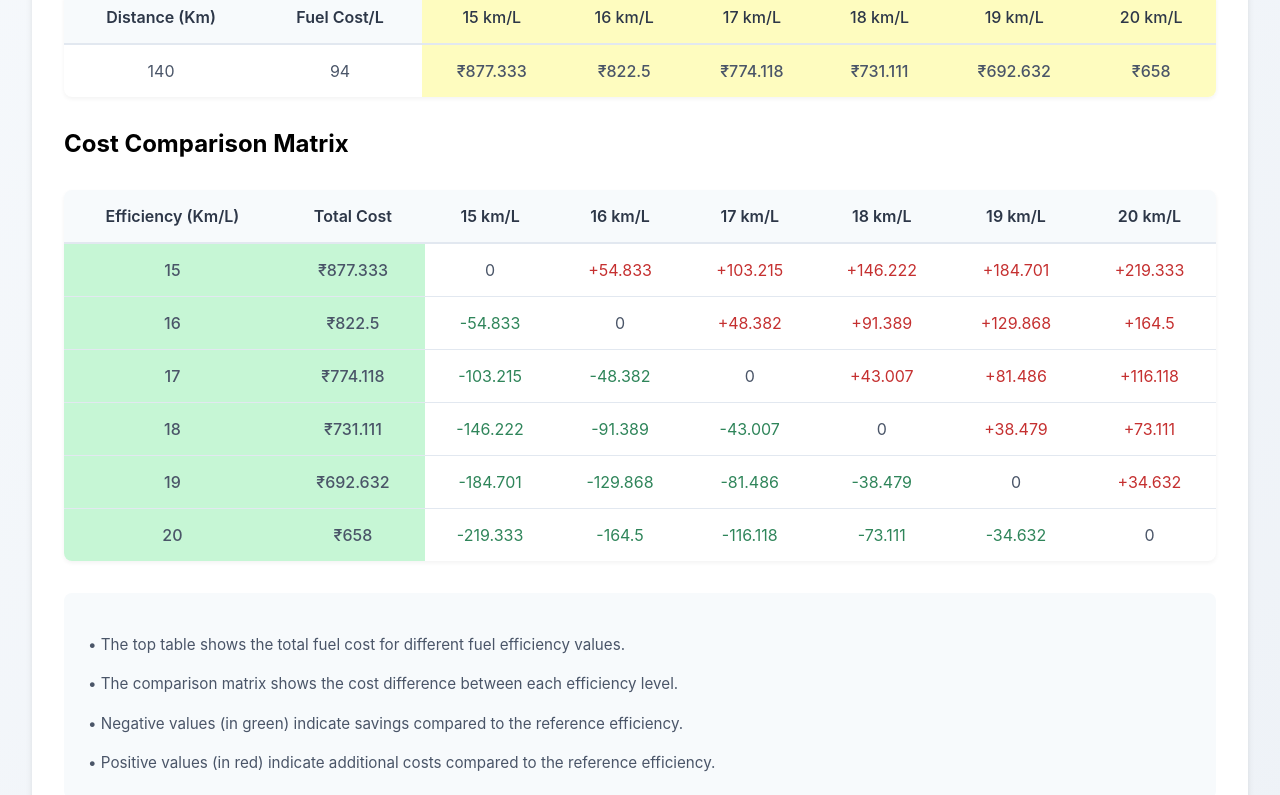
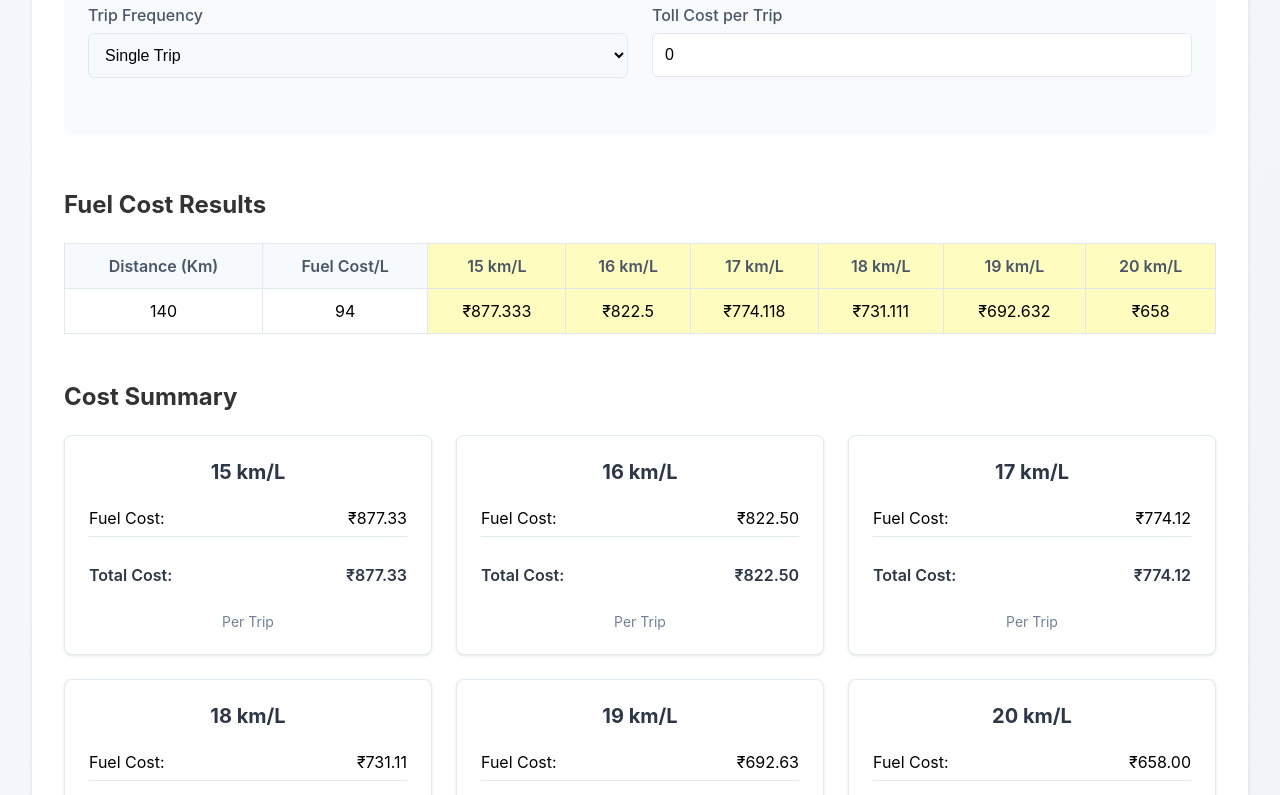
Before and after one commit to parthbhalara/fuel-calculator, a React (Create React App) app: page / in a window 1280 px wide. Shown: the part 365-1160 px from the top of the page. Built offline with nearby package versions, Linux system fonts and the light colour scheme.

Commit message:
Initial commit

```diff
--- a/src/components/FuelCalculator.css
+++ b/src/components/FuelCalculator.css
@@ -1,136 +1,178 @@
 .fuel-calculator {
-  font-family: -apple-system, BlinkMacSystemFont, 'Segoe UI', Roboto, Oxygen,
-    Ubuntu, Cantarell, 'Fira Sans', 'Droid Sans', 'Helvetica Neue', sans-serif;
-  background: white;
-  border-radius: 12px;
-  box-shadow: 0 4px 6px rgba(0, 0, 0, 0.1);
+  font-family: -apple-system, BlinkMacSystemFont, 'Segoe UI', Roboto, 'Helvetica Neue', Arial, sans-serif;
+  background-color: #ffffff;
+  border-radius: 8px;
+  box-shadow: 0 2px 4px rgba(0, 0, 0, 0.1);
   padding: 2rem;
   margin: 2rem auto;
+  max-width: 1200px;
 }
 
-.fuel-calculator h1 {
-  color: #2d3748;
+h1 {
+  color: #1a1a1a;
   font-size: 2rem;
   margin-bottom: 2rem;
   text-align: center;
 }
 
-.fuel-calculator .input-group {
+h2 {
+  color: #333;
+  font-size: 1.5rem;
+  margin: 1.5rem 0;
+}
+
+.input-group {
   display: grid;
   grid-template-columns: repeat(auto-fit, minmax(250px, 1fr));
   gap: 1.5rem;
   margin-bottom: 2rem;
 }
 
-.fuel-calculator .input-container {
+.input-container {
   display: flex;
   flex-direction: column;
+  gap: 0.5rem;
 }
 
-.fuel-calculator input,
-.fuel-calculator .vehicle-select {
-  transition: all 0.2s ease-in-out;
-  border: 2px solid #e2e8f0;
-  border-radius: 8px;
-  padding: 0.75rem 1rem;
-  font-size: 1rem;
-  width: 100%;
-  max-width: 300px;
-  background-color: white;
-}
-
-.fuel-calculator input:focus,
-.fuel-calculator .vehicle-select:focus {
-  outline: none;
-  border-color: #4299e1;
-  box-shadow: 0 0 0 3px rgba(66, 153, 225, 0.2);
-}
-
-.fuel-calculator label {
-  color: #4a5568;
+label {
   font-weight: 500;
-  margin-bottom: 0.5rem;
-  display: block;
-}
-
-.fuel-calculator table {
-  width: 100%;
-  border-collapse: separate;
-  border-spacing: 0;
-  margin: 2rem 0;
-  background: white;
-  border-radius: 8px;
-  overflow: hidden;
-  box-shadow: 0 2px 4px rgba(0, 0, 0, 0.05);
-}
-
-.fuel-calculator th {
-  background: #f7fafc;
-  color: #2d3748;
-  font-weight: 600;
-  padding: 1rem;
-  text-align: center;
-  border-bottom: 2px solid #e2e8f0;
-}
-
-.fuel-calculator td {
-  padding: 1rem;
-  text-align: center;
-  border-bottom: 1px solid #e2e8f0;
   color: #4a5568;
 }
 
-.fuel-calculator tr:last-child td {
-  border-bottom: none;
+input, select {
+  padding: 0.75rem;
+  border: 1px solid #e2e8f0;
+  border-radius: 6px;
+  font-size: 1rem;
+  transition: border-color 0.2s;
 }
 
-.fuel-calculator tr:hover td {
-  background-color: #f7fafc;
+input:focus, select:focus {
+  outline: none;
+  border-color: #4299e1;
+  box-shadow: 0 0 0 3px rgba(66, 153, 225, 0.1);
 }
 
-.fuel-calculator .bg-yellow-100 {
-  background-color: #fefcbf;
-  font-weight: 500;
+.vehicle-select, .frequency-select {
+  background-color: #f7fafc;
+  cursor: pointer;
 }
 
-.fuel-calculator .bg-green-100 {
-  background-color: #c6f6d5;
-  font-weight: 500;
+.trip-details-section {
+  background-color: #f8fafc;
+  border-radius: 8px;
+  padding: 1.5rem;
+  margin: 2rem 0;
 }
 
-.fuel-calculator .bg-red-100 {
-  background-color: #fed7d7;
-  border-color: #feb2b2;
-  color: #c53030;
-  padding: 1rem;
-  border-radius: 8px;
-  margin-bottom: 1.5rem;
+.trip-details-section h2 {
+  margin-top: 0;
+  color: #2d3748;
 }
 
-.fuel-calculator .help-text {
-  background: #f7fafc;
-  padding: 1.5rem;
-  border-radius: 8px;
-  margin-top: 2rem;
-  color: #4a5568;
-  font-size: 0.95rem;
-  line-height: 1.6;
+.table-container {
+  overflow-x: auto;
+  margin: 2rem 0;
 }
 
-.fuel-calculator .help-text p {
-  margin-bottom: 0.5rem;
+table {
+  width: 100%;
+  border-collapse: collapse;
+  margin: 1rem 0;
 }
 
-.fuel-calculator .help-text p:last-child {
-  margin-bottom: 0;
+th, td {
+  padding: 0.75rem;
+  text-align: center;
+  border: 1px solid #e2e8f0;
 }
 
-.fuel-calculator .text-green-600 {
+th {
+  background-color: #f7fafc;
+  font-weight: 600;
+  color: #4a5568;
+}
+
+.bg-yellow-100 {
+  background-color: #fefcbf;
+}
+
+.bg-green-100 {
+  background-color: #c6f6d5;
+}
+
+.text-green-600 {
   color: #2f855a;
 }
 
-.fuel-calculator .text-red-600 {
+.text-red-600 {
   color: #c53030;
+}
+
+.cost-summary {
+  margin: 2rem 0;
+}
+
+.summary-grid {
+  display: grid;
+  grid-template-columns: repeat(auto-fit, minmax(300px, 1fr));
+  gap: 1.5rem;
+  margin-top: 1rem;
+}
+
+.summary-card {
+  background-color: #ffffff;
+  border: 1px solid #e2e8f0;
+  border-radius: 8px;
+  padding: 1.5rem;
+  box-shadow: 0 1px 3px rgba(0, 0, 0, 0.1);
+}
+
+.summary-card h3 {
+  color: #2d3748;
+  font-size: 1.25rem;
+  margin: 0 0 1rem 0;
+  text-align: center;
+}
+
+.summary-details {
+  display: flex;
+  flex-direction: column;
+  gap: 0.75rem;
+}
+
+.cost-item {
+  display: flex;
+  justify-content: space-between;
+  padding: 0.5rem 0;
+  border-bottom: 1px solid #e2e8f0;
+}
+
+.cost-item.total {
+  font-weight: 600;
+  color: #2d3748;
+  border-bottom: none;
+  margin-top: 0.5rem;
+}
+
+.period {
+  text-align: center;
+  color: #718096;
+  font-size: 0.875rem;
+  margin-top: 0.5rem;
+}
+
+.help-text {
+  background-color: #f7fafc;
+  border-radius: 8px;
+  padding: 1.5rem;
+  margin-top: 2rem;
+}
+
+.help-text p {
+  margin: 0.5rem 0;
+  color: #4a5568;
+  font-size: 0.875rem;
 }
 
 @media (max-width: 768px) {
@@ -139,25 +181,19 @@
     margin: 1rem;
   }
 
-  .fuel-calculator h1 {
-    font-size: 1.5rem;
-  }
-
-  .fuel-calculator .input-group {
+  .input-group {
     grid-template-columns: 1fr;
   }
 
-  .fuel-calculator input,
-  .fuel-calculator .vehicle-select {
-    max-width: 100%;
+  .summary-grid {
+    grid-template-columns: 1fr;
   }
 
-  .fuel-calculator table {
+  table {
     font-size: 0.875rem;
   }
 
-  .fuel-calculator th,
-  .fuel-calculator td {
-    padding: 0.75rem;
+  th, td {
+    padding: 0.5rem;
   }
 }
--- a/src/components/FuelCalculator.js
+++ b/src/components/FuelCalculator.js
@@ -16,6 +16,9 @@ const FuelCalculator = () => {
   const [comparisons, setComparisons] = useState([]);
   const [error, setError] = useState('');
   const [selectedVehicle, setSelectedVehicle] = useState('Small Car');
+  const [tripFrequency, setTripFrequency] = useState('single');
+  const [tripsPerPeriod, setTripsPerPeriod] = useState(1);
+  const [tollCost, setTollCost] = useState(0);
 
   // Memoize efficiency range based on selected vehicle
   const efficiencyRange = useMemo(() => {
@@ -26,22 +29,48 @@ const FuelCalculator = () => {
     );
   }, [selectedVehicle]);
 
-  const validateInputs = (km, cost) => {
+  const validateInputs = (km, cost, toll) => {
     if (km <= 0) return 'Distance must be greater than 0';
     if (cost <= 0) return 'Fuel cost must be greater than 0';
+    if (toll < 0) return 'Toll cost cannot be negative';
     if (km > 10000) return 'Distance seems unusually high';
     if (cost > 1000) return 'Fuel cost seems unusually high';
+    if (tripsPerPeriod < 1) return 'Number of trips must be at least 1';
+    if (tripsPerPeriod > 100) return 'Number of trips seems unusually high';
     return '';
   };
 
+  const calculateTotalCosts = (baseFuelCost) => {
+    const tollCostPerTrip = parseFloat(tollCost) || 0;
+    const tripsCount = parseInt(tripsPerPeriod) || 1;
+
+    let multiplier = 1;
+    switch(tripFrequency) {
+      case 'monthly':
+        multiplier = 1 * tripsCount;
+        break;
+      case 'yearly':
+        multiplier = 12 * tripsCount;
+        break;
+      default: // single trip
+        multiplier = 1;
+    }
+
+    return {
+      fuelCost: baseFuelCost * multiplier,
+      tollCost: tollCostPerTrip * multiplier,
+      totalCost: (baseFuelCost + tollCostPerTrip) * multiplier
+    };
+  };
+
   useEffect(() => {
-    const validationError = validateInputs(kmTraveled, fuelCost);
+    const validationError = validateInputs(kmTraveled, fuelCost, tollCost);
     setError(validationError);
 
     if (!validationError) {
       calculateCosts();
     }
-  }, [kmTraveled, fuelCost, efficiencyRange]);
+  }, [kmTraveled, fuelCost, tollCost, tripFrequency, tripsPerPeriod, efficiencyRange]);
 
   const calculateCosts = () => {
     if (!kmTraveled || !fuelCost) return;
@@ -132,6 +161,54 @@ const FuelCalculator = () => {
         </div>
       </div>
 
+      <div className="trip-details-section">
+        <h2>Trip Details</h2>
+        <div className="input-group">
+          <div className="input-container">
+            <label htmlFor="tripFrequency">Trip Frequency</label>
+            <select
+              id="tripFrequency"
+              value={tripFrequency}
+              onChange={(e) => setTripFrequency(e.target.value)}
+              className="frequency-select"
+            >
+              <option value="single">Single Trip</option>
+              <option value="monthly">Monthly</option>
+              <option value="yearly">Yearly</option>
+            </select>
+          </div>
+
+          {tripFrequency !== 'single' && (
+            <div className="input-container">
+              <label htmlFor="tripsPerPeriod">
+                Trips per {tripFrequency === 'monthly' ? 'Month' : 'Year'}
+              </label>
+              <input
+                id="tripsPerPeriod"
+                type="number"
+                min="1"
+                max="100"
+                value={tripsPerPeriod}
+                onChange={(e) => setTripsPerPeriod(parseInt(e.target.value) || 1)}
+                aria-label={`Number of trips per ${tripFrequency}`}
+              />
+            </div>
+          )}
+
+          <div className="input-container">
+            <label htmlFor="tollCost">Toll Cost per Trip</label>
+            <input
+              id="tollCost"
+              type="number"
+              min="0"
+              value={tollCost}
+              onChange={(e) => setTollCost(parseFloat(e.target.value) || 0)}
+              aria-label="Toll cost per trip"
+            />
+          </div>
+        </div>
+      </div>
+
       {/* Results Table */}
       <div className="table-container">
         <h2>Fuel Cost Results</h2>
@@ -159,6 +236,42 @@ const FuelCalculator = () => {
         </table>
       </div>
 
+      {/* Cost Summary */}
+      <div className="cost-summary">
+        <h2>Cost Summary</h2>
+        <div className="summary-grid">
+          {results.map((result) => {
+            const costs = calculateTotalCosts(result.cost);
+            return (
+              <div key={result.efficiency} className="summary-card">
+                <h3>{result.efficiency} km/L</h3>
+                <div className="summary-details">
+                  <div className="cost-item">
+                    <span>Fuel Cost:</span>
+                    <span>₹{costs.fuelCost.toFixed(2)}</span>
+                  </div>
+                  {tollCost > 0 && (
+                    <div className="cost-item">
+                      <span>Toll Cost:</span>
+                      <span>₹{costs.tollCost.toFixed(2)}</span>
+                    </div>
+                  )}
+                  <div className="cost-item total">
+                    <span>Total Cost:</span>
+                    <span>₹{costs.totalCost.toFixed(2)}</span>
+                  </div>
+                  <div className="period">
+                    {tripFrequency === 'single'
+                      ? 'Per Trip'
+                      : `Per ${tripFrequency === 'monthly' ? 'Month' : 'Year'}`}
+                  </div>
+                </div>
+              </div>
+            );
+          })}
+        </div>
+      </div>
+
       {/* Comparison Matrix */}
       <div className="table-container">
         <h2>Cost Comparison Matrix</h2>
@@ -173,17 +286,20 @@ const FuelCalculator = () => {
             </tr>
           </thead>
           <tbody>
-            {comparisons.map((row) => (
+            {comparisons.map((row) => {
+              const costs = calculateTotalCosts(row.baseCost);
+              return (
                 <tr key={row.efficiency}>
                   <td className="bg-green-100">{row.efficiency}</td>
-                <td className="bg-green-100">₹{row.baseCost}</td>
+                  <td className="bg-green-100">₹{costs.totalCost.toFixed(2)}</td>
                   {row.comparisons.map((diff, idx) => (
                     <td key={idx} className={diff < 0 ? 'text-green-600' : diff > 0 ? 'text-red-600' : ''}>
                       {diff > 0 ? '+' : ''}{diff}
                     </td>
                   ))}
                 </tr>
-            ))}
+              );
+            })}
           </tbody>
         </table>
       </div>
```
Lines whose indentation alone changed are shown as unchanged.
